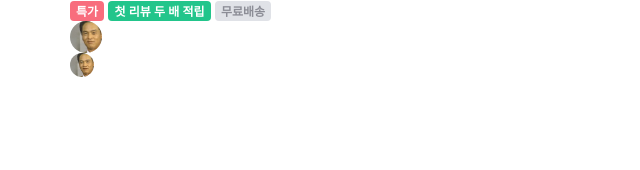
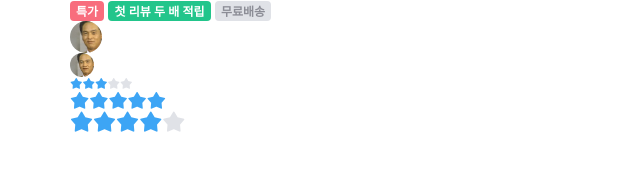
Before and after one commit to gimziae/tomorrow-house, a website: page index.html in a window 1280 px wide. Shown: the whole page, without its empty margins (0-640 px from the left). Drawn offline with nearby package versions, Linux system fonts and the light colour scheme; files that its build step writes are made by us from their sources; files whose address does not match are found by name.

Commit message:
implement star-rating components

```diff
--- a/index.html
+++ b/index.html
@@ -39,6 +39,29 @@
           <img src="/assets/imgs/img-user-01.jpg" alt="사달라 아저씨" />
         </div>
       </div>
+      <div>
+        <div class="star-rating-13">
+          <i class="ic-star is-active"></i>
+          <i class="ic-star is-active"></i>
+          <i class="ic-star is-active"></i>
+          <i class="ic-star"></i>
+          <i class="ic-star"></i>
+        </div>
+        <div class="star-rating-20">
+          <i class="ic-star is-active"></i>
+          <i class="ic-star is-active"></i>
+          <i class="ic-star is-active"></i>
+          <i class="ic-star is-active"></i>
+          <i class="ic-star is-active"></i>
+        </div>
+        <div class="star-rating-24">
+          <i class="ic-star is-active"></i>
+          <i class="ic-star is-active"></i>
+          <i class="ic-star is-active"></i>
+          <i class="ic-star is-active"></i>
+          <i class="ic-star"></i>
+        </div>
+      </div>
     </div>
   </body>
 </html>
--- a/styles/main.scss
+++ b/styles/main.scss
@@ -14,5 +14,6 @@
 
 @import "./modules/tags";
 @import "./modules/avatars";
+@import "./modules/star-ratings";
 
 @import "./layouts/grid";
--- /dev/null
+++ b/styles/modules/_star-ratings.scss
@@ -0,0 +1,28 @@
+%star-rating-base {
+    @include flexbox(start);
+
+    .ic-star {
+        color: $border;
+
+        &.is-active {
+            color: $blue;
+        }
+    }
+}
+
+.star-rating-13 {
+    @extend %star-rating-base;
+    font-size: 13px;
+}
+.star-rating-16 {
+    @extend %star-rating-base;
+    font-size: 16px;
+}
+.star-rating-20 {
+    @extend %star-rating-base;
+    font-size: 20px;
+}
+.star-rating-24 {
+    @extend %star-rating-base;
+    font-size: 24px;
+}
```
